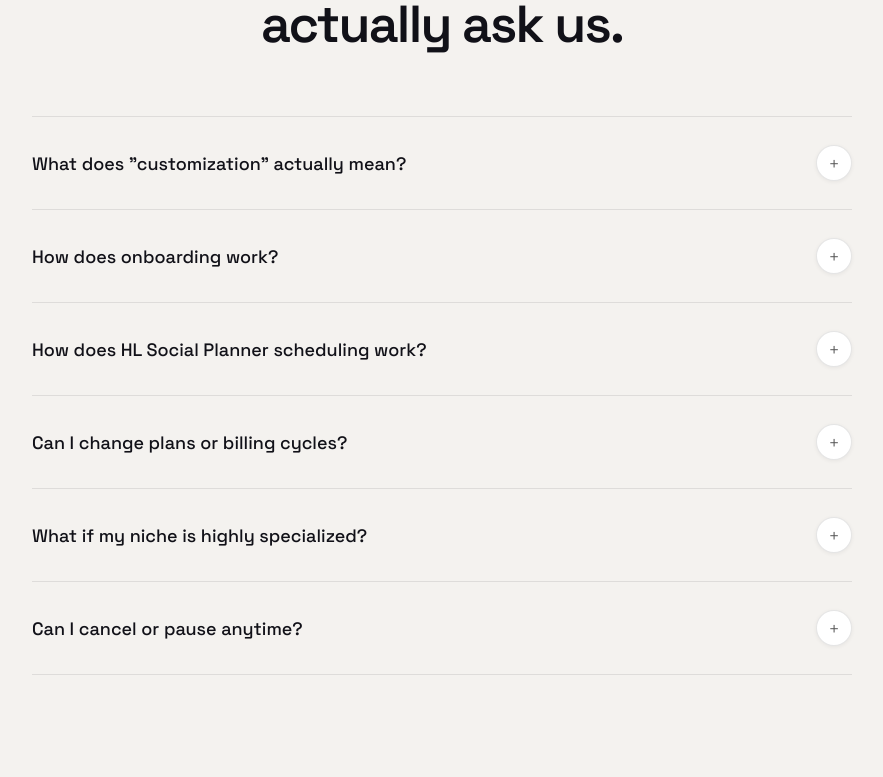
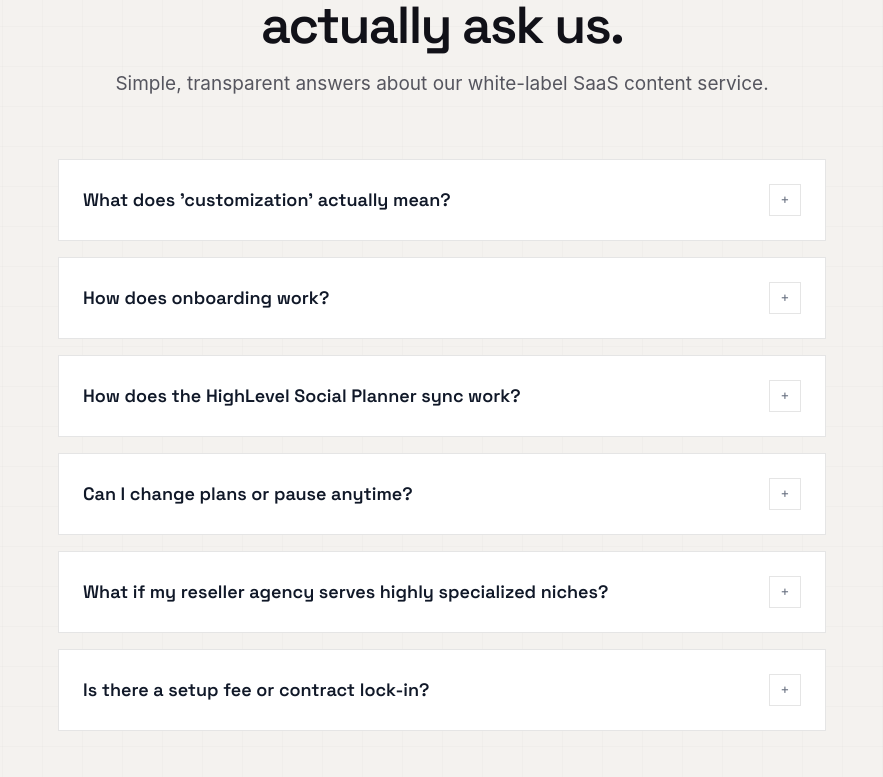
Before and after one commit to einfoengine/socialx, a Next.js app: page / in a window 1280 px wide. Shown: the part 10543-11320 px from the top of the page, without its empty margins (198-1081 px from the left). Built offline with nearby package versions, Linux system fonts and the light colour scheme; a web font is replaced by a local one.

Commit message:
Faq & Footer improved

```diff
--- a/components/FAQ.tsx
+++ b/components/FAQ.tsx
@@ -4,84 +4,115 @@ import { useState } from "react";
 
 const faqs = [
   {
-    q: 'What does "customization" actually mean?',
-    a: "Starter swaps your logo, colors, and CTAs into library posts. Growth adds full voice adaptation with niche-specific examples. Scale personalizes every post around your services, wins, and audience pain points.",
+    q: "What does 'customization' actually mean?",
+    a: "socialX is not generic AI-generated content. For Starter, we swap your brand assets and styles into our proven templates. For Growth, we adapt the copies to your exact tone of voice and vertical niche. For Scale, we build highly specialized posts targeting your specific SaaS client testimonials, visual wins, and software features.",
   },
   {
     q: "How does onboarding work?",
-    a: "After signup you fill out a brand intake form — logo, colors, voice, ICP, platforms. Most clients finish within 24–48 hours. Your first batch ships within your tier's SLA from there.",
+    a: "Onboarding takes less than 15 minutes. After sign-up, you submit a brief brand form (logo, colors, voice guidelines, ICP). Our native HighLevel copywriters and designers build your first batch within 7 business days. You approve, and it goes live.",
   },
   {
-    q: "How does HL Social Planner scheduling work?",
-    a: "You grant us limited access during onboarding. Once posts are approved, we load them directly into your HL Social Planner at the agreed schedule. No exports, no third-party tools.",
+    q: "How does the HighLevel Social Planner sync work?",
+    a: "You grant us secure, restricted content manager access to your subaccounts during onboarding. Once you approve a batch in your socialX dashboard, we schedule the posts directly inside your HighLevel Social Planner. No manual copy-pasting, CSV files, or third-party platforms.",
   },
   {
-    q: "Can I change plans or billing cycles?",
-    a: "Upgrade anytime — the price difference is prorated to your next batch. Downgrade or switch billing cycles at the end of your current period. No fees, no penalties.",
+    q: "Can I change plans or pause anytime?",
+    a: "Yes. All our monthly reseller plans operate on a flexible cancel-anytime model. You can upgrade, downgrade, or pause your subscriptions at the end of your billing cycle directly from your customer portal with zero drama.",
   },
   {
-    q: "What if my niche is highly specialized?",
-    a: "The library is built around HL features, which are universal across niches. Customization adapts the posts to your audience. We've worked with resellers serving chiropractors, law firms, e-commerce, and more.",
+    q: "What if my reseller agency serves highly specialized niches?",
+    a: "HighLevel features (missed call text-back, review request builders, visual pipelines) are universal across local business niches. Our custom copywriters adapt the examples, graphics, and hooks to speak directly to plumbers, dentists, gym owners, or whatever vertical your SaaS platform serves.",
   },
   {
-    q: "Can I cancel or pause anytime?",
-    a: "Monthly plans cancel anytime — your month finishes, no further charges. Multi-month plans can be paused up to 2 months per cycle. No drama, no fees.",
+    q: "Is there a setup fee or contract lock-in?",
+    a: "Absolutely not. We believe in transparent partnerships. There are zero onboarding fees, zero setup costs, and zero long-term contract lock-ins. You pay only the flat monthly plan price.",
   },
 ];
+
+function FAQItem({
+  faq,
+  isOpen,
+  onToggle
+}: {
+  faq: typeof faqs[0];
+  isOpen: boolean;
+  onToggle: () => void;
+}) {
+  return (
+    <div
+      onClick={onToggle}
+      className={`border transition-all duration-300 p-6 mb-4 select-none cursor-pointer bg-white ${
+        isOpen
+          ? "border-[#2B50DC]/40 shadow-[0_12px_24px_rgba(43,80,220,0.03)]"
+          : "border-black/10 hover:border-[#2B50DC]/25"
+      }`}
+    >
+      <div className="flex justify-between items-center gap-6">
+        <span
+          className={`font-grotesk text-lg font-semibold transition-colors duration-300 ${
+            isOpen ? "text-[#2B50DC]" : "text-gray-900"
+          }`}
+        >
+          {faq.q}
+        </span>
+        <button
+          className={`shrink-0 w-8 h-8 border flex items-center justify-center font-grotesk text-[15px] transition-all duration-300 ${
+            isOpen
+              ? "bg-[#2B50DC] border-[#2B50DC] text-white rotate-180"
+              : "bg-white border-black/10 text-gray-500 hover:text-gray-900 hover:border-black/20"
+          }`}
+        >
+          {isOpen ? "−" : "+"}
+        </button>
+      </div>
+
+      <div
+        className="overflow-hidden transition-all duration-300 ease-in-out"
+        style={{
+          maxHeight: isOpen ? "300px" : "0",
+          marginTop: isOpen ? "16px" : "0"
+        }}
+      >
+        <p className="font-chillax text-sm text-gray-500 leading-relaxed pr-10">
+          {faq.a}
+        </p>
+      </div>
+    </div>
+  );
+}
 
 export default function FAQ() {
   const [openIndex, setOpenIndex] = useState<number | null>(null);
 
   return (
-    <section className="py-32 md:py-40" id="gw-faq" style={{ background: "#F4F2EF" }}>
-      <div className="max-w-7xl mx-auto px-6 lg:px-8">
+    <section className="py-32 md:py-40 relative overflow-hidden border-t border-black/5" id="gw-faq" style={{ background: "#F4F2EF" }}>
+      {/* Subtle Grid Background Pattern */}
+      <div
+        className="absolute inset-0 pointer-events-none z-0"
+        style={{
+          backgroundImage: 'linear-gradient(rgba(0,0,0,0.015) 1px, transparent 1px), linear-gradient(90deg, rgba(0,0,0,0.015) 1px, transparent 1px)',
+          backgroundSize: '40px 40px',
+        }}
+      />
+
+      <div className="max-w-7xl mx-auto px-6 lg:px-8 relative z-10">
         <div className="section-eyebrow">[ Frequently Asked ]</div>
         <h2 className="section-title">
           The questions resellers<br />actually ask us.
         </h2>
+        <p className="section-sub mb-20 text-gray-600">
+          Simple, transparent answers about our white-label SaaS content service.
+        </p>
 
-        <div className="max-w-205 mx-auto mt-16">
-          {faqs.map((faq, i) => {
-            const isOpen = openIndex === i;
-            return (
-              <div
-                key={i}
-                style={{
-                  borderTop: i === 0 ? "1px solid rgba(0,0,0,0.09)" : "none",
-                  borderBottom: "1px solid rgba(0,0,0,0.09)",
-                }}
-              >
-                <button
-                  className="w-full flex justify-between items-center gap-6 py-7 font-grotesk text-[18px] font-medium text-left cursor-pointer transition-colors"
-                  style={{ color: isOpen ? "#2B50DC" : "#111118" }}
-                  onClick={() => setOpenIndex((prev) => (prev === i ? null : i))}
-                >
-                  <span>{faq.q}</span>
-                  <span
-                    className="shrink-0 w-9 h-9 rounded-full flex items-center justify-center font-light text-[18px] transition-all duration-300"
-                    style={{
-                      background: isOpen ? "var(--gradient-x)" : "white",
-                      border: isOpen ? "none" : "1px solid rgba(0,0,0,0.1)",
-                      transform: isOpen ? "rotate(45deg)" : "rotate(0deg)",
-                      color: isOpen ? "white" : "#555",
-                      boxShadow: isOpen ? "none" : "0 1px 4px rgba(0,0,0,0.06)",
-                    }}
-                  >
-                    +
-                  </span>
-                </button>
-
-                <div
-                  className="overflow-hidden transition-all duration-400"
-                  style={{ maxHeight: isOpen ? "400px" : "0" }}
-                >
-                  <p className="text-base text-gray-500 leading-[1.7] pb-7 pr-14">
-                    {faq.a}
-                  </p>
-                </div>
-              </div>
-            );
-          })}
+        <div className="max-w-3xl mx-auto">
+          {faqs.map((faq, i) => (
+            <FAQItem
+              key={i}
+              faq={faq}
+              isOpen={openIndex === i}
+              onToggle={() => setOpenIndex(openIndex === i ? null : i)}
+            />
+          ))}
         </div>
       </div>
     </section>
```
Also changed, not shown: components/Footer.tsx (+103 -31 lines).
